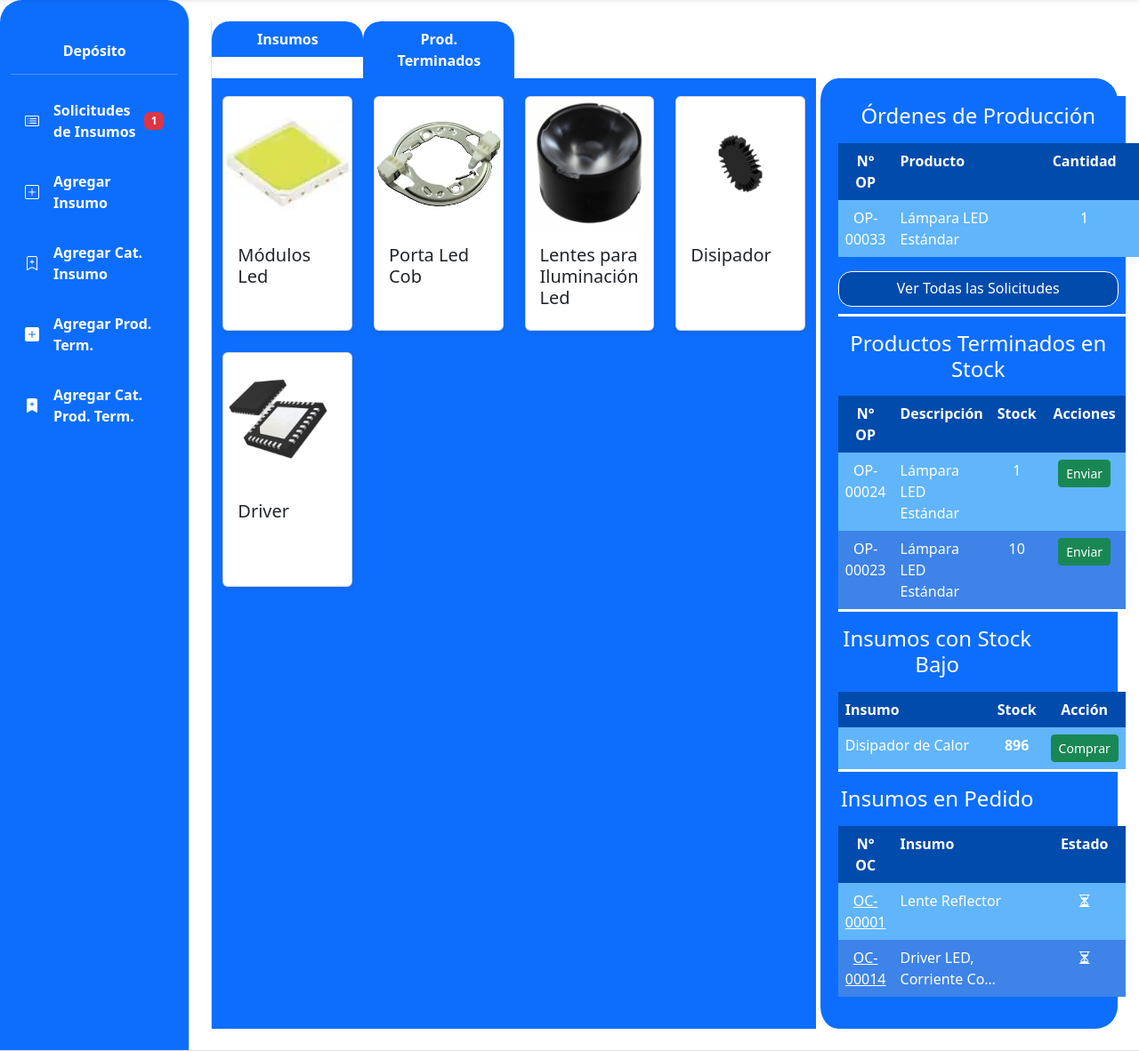
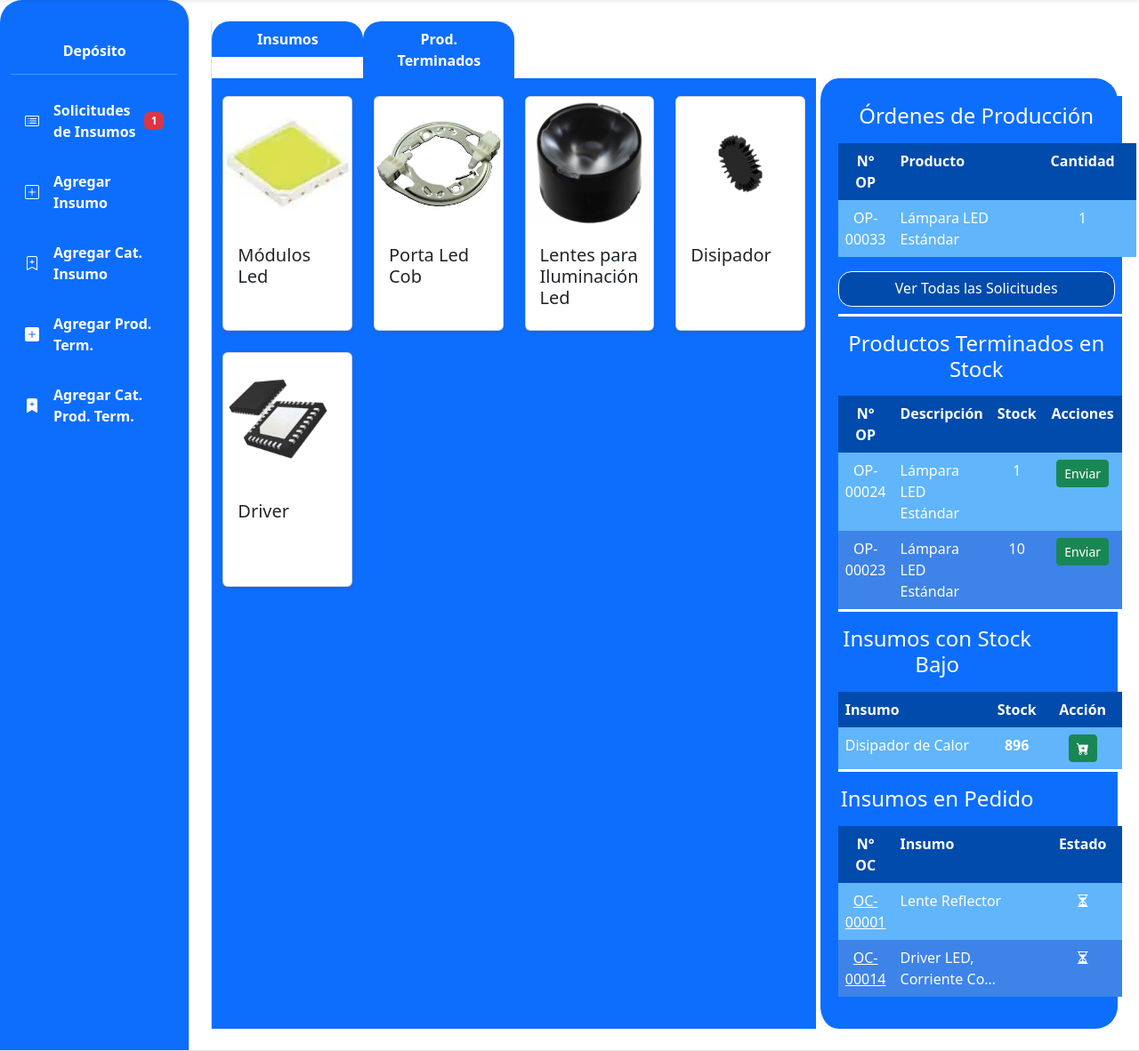
Before and after one commit to FedericoPaal/TP_LUMINOVA, a Django app: page /deposito/ in a window 1280 px wide. Shown: the part 110-1292 px from the top of the page at 89% size. Run offline with Django 5.2, Linux system fonts and the light colour scheme; a user stored in the database is signed in; data comes from the database, SQL or seed files in the repository; some libraries are stand-ins or nearby versions.

Commit message:
Se soluciona error del boton comprar

```diff
--- a/App_LUMINOVA/templates/deposito/deposito.html
+++ b/App_LUMINOVA/templates/deposito/deposito.html
@@ -185,9 +185,9 @@
                     <td class="text-white" colspan="2">{{ item.insumo.descripcion|truncatechars:25 }}</td>
                     <td class="text-white text-center fw-bold text-danger">{{ item.insumo.stock }}</td>
                     <td class="text-white text-center">
-                        <button class="btn btn-success btn-sm" title="Gestionar compra para {{ item.insumo.descripcion }}">
-                            Comprar
-                        </button>
+                        <a href="{% url 'App_LUMINOVA:compras_seleccionar_proveedor_para_insumo' item.insumo.id %}" class="btn btn-success btn-sm" title="Seleccionar proveedor para comprar {{ item.insumo.descripcion }}">
+                            <i class="bi bi-cart-plus-fill"></i>
+                        </a>
                     </td>
                 </tr>
                 {% empty %}
```
